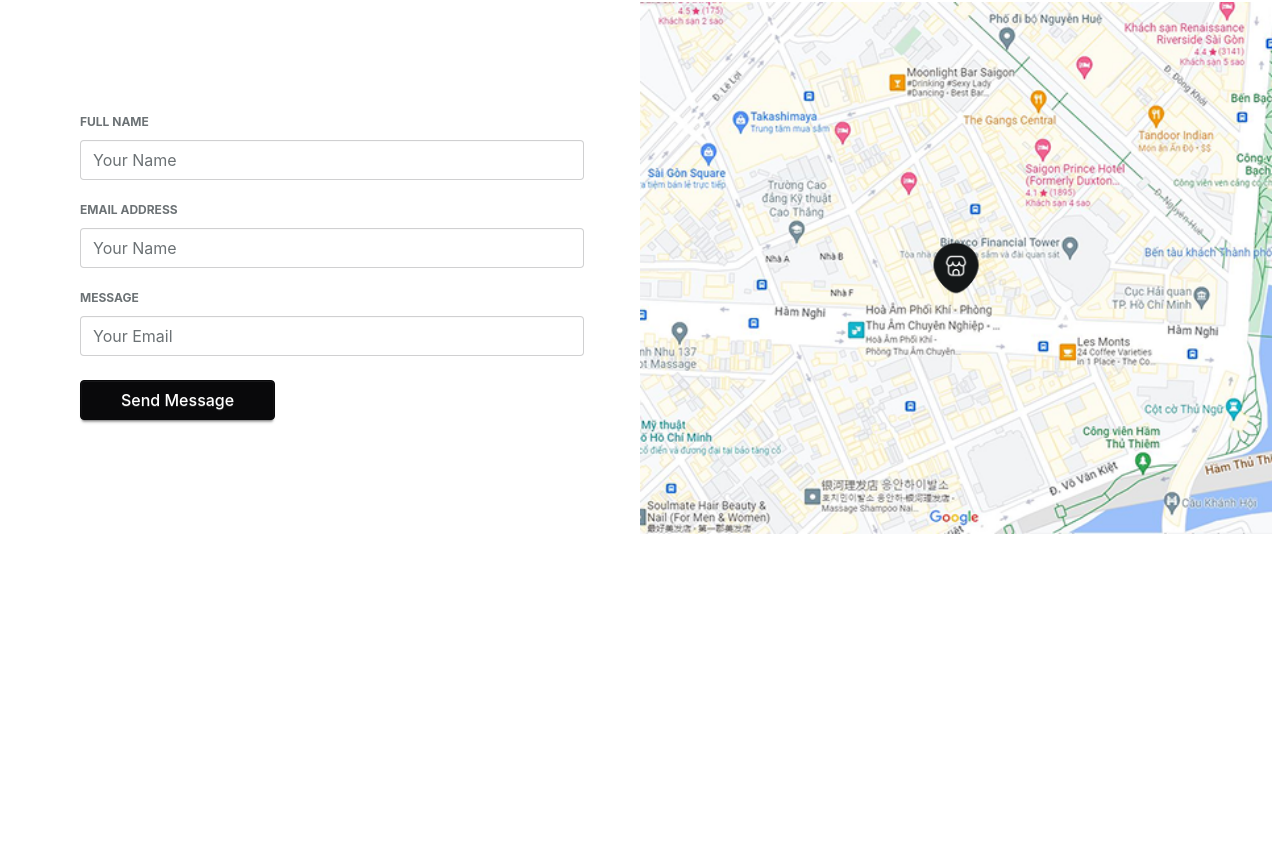
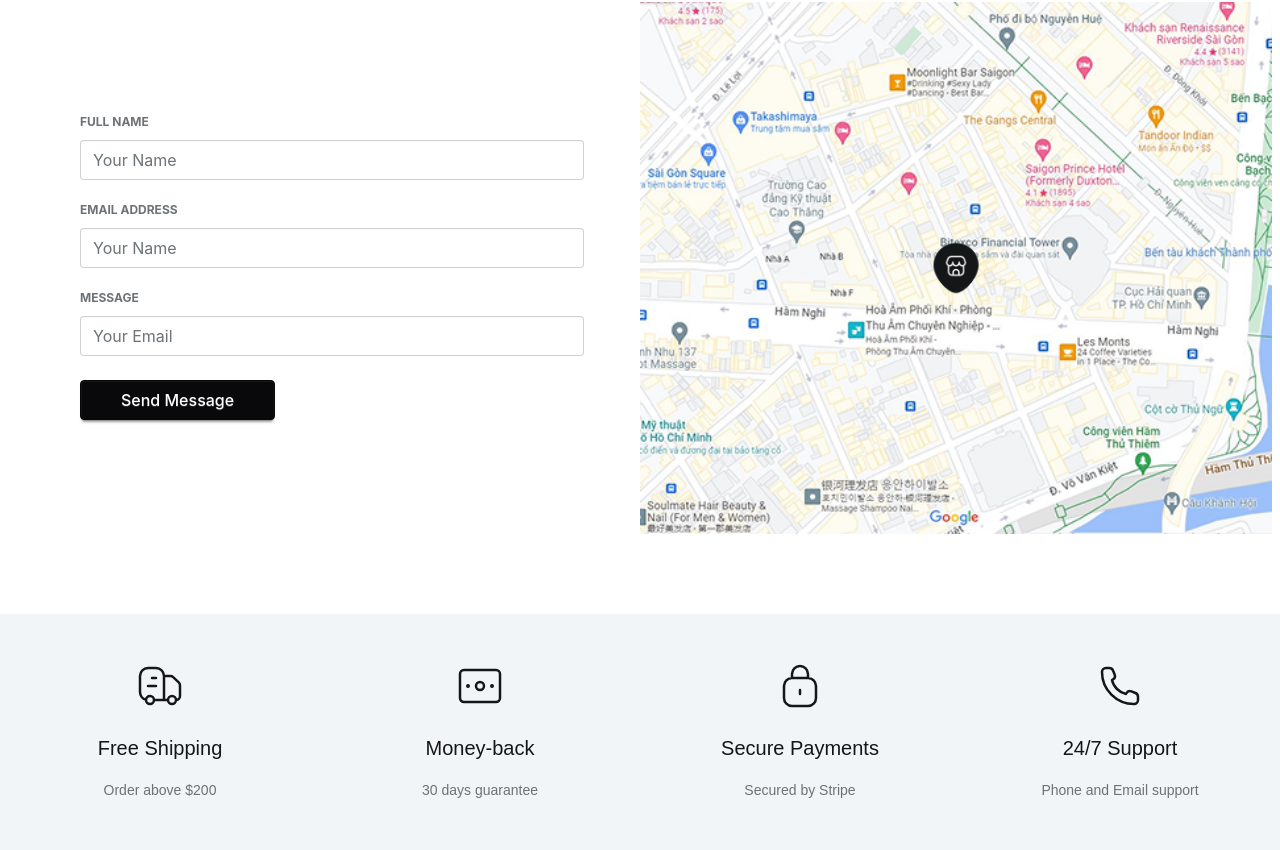
Before and after one commit to Ahmad-AlMasri1/E-Commerce-with-tailwindcss, a website: page ContactUs.html in a window 1280 px wide. Shown: the part 1314-2164 px from the top of the page. Before the commit the page ends 1928 px from the top, so only its background shows below. Drawn offline with Linux system fonts and the light colour scheme.

Commit message:
add our fectures section to contact us page

```diff
--- a/ContactUs.html
+++ b/ContactUs.html
@@ -169,6 +169,38 @@
             </div>
         </section>
 
+        <!--Our features-->
+
+        <section class="bg-[#f2f5f7] w-full">
+            <div class="container mx-auto">
+                <div class="grid grid-cols-4 max-md:grid-cols-2">
+                    <div class="col items-center bg-transparent py-12 px-8">
+                        <img class="mb-4" src="./assets/image/icons/ContactUs/fast delivery.svg"/>
+                        <h2 class="text-[#141718] font-Poppins text-[20px]/[28px] font-medium mb-2">Free Shipping</h2>
+                        <span class="text-[#6C7275] font-Poppins text-[14px]/[24px] font-normal">Order above $200</span>
+                    </div>
+
+                    <div class="col items-center bg-transparent py-12 px-8">
+                        <img class="mb-4" src="./assets/image/icons/ContactUs/money.svg"/>
+                        <h2 class="text-[#141718] font-Poppins text-[20px]/[28px] font-medium mb-2">Money-back</h2>
+                        <span class="text-[#6C7275] font-Poppins text-[14px]/[24px] font-normal">30 days guarantee</span>
+                    </div>
+
+                    <div class="col items-center bg-transparent py-12 px-8">
+                        <img class="mb-4" src="./assets/image/icons/ContactUs/lock 01.svg"/>
+                        <h2 class="text-[#141718] font-Poppins text-[20px]/[28px] font-medium mb-2">Secure Payments</h2>
+                        <span class="text-[#6C7275] font-Poppins text-[14px]/[24px] font-normal">Secured by Stripe</span>
+                    </div>
+
+                    <div class="col items-center bg-transparent py-12 px-8">
+                        <img class="mb-4" src="./assets/image/icons/ContactUs/call2.svg"/>
+                        <h2 class="text-[#141718] font-Poppins text-[20px]/[28px] font-medium mb-2">24/7 Support</h2>
+                        <span class="text-[#6C7275] font-Poppins text-[14px]/[24px] font-normal">Phone and Email support</span>
+                    </div>
+                </div>
+
+            </div>
+        </section>
    </main>
 </body>
 </html>
```
Also changed, not shown: assets/css/output.css, assets/image/icons/ContactUs/call2.svg (added), assets/image/icons/ContactUs/fast delivery.svg (added), assets/image/icons/ContactUs/lock 01.svg (added), assets/image/icons/ContactUs/money.svg (added).
